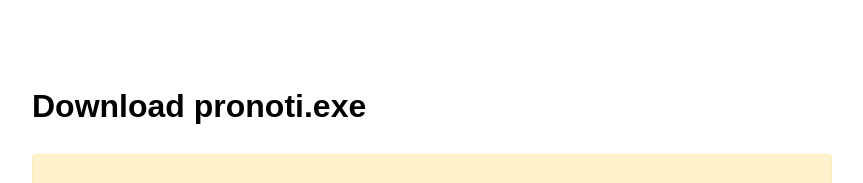
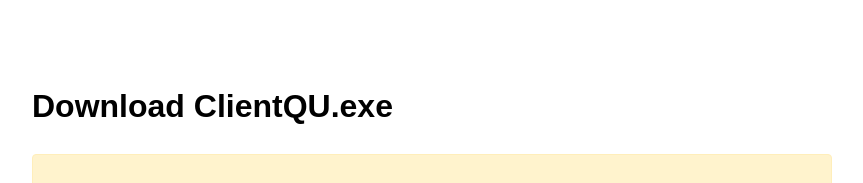
Before and after one commit to guyr1234/Notinewr, a website: page dist/index.html in a window 1280 px wide. Shown: the top 183 px of the page, without its empty margins (208-1071 px from the left). Drawn offline with Linux system fonts and the light colour scheme.

Commit message:
Update index.html

```diff
--- a/dist/index.html
+++ b/dist/index.html
@@ -31,7 +31,7 @@
     </style>
   </head>
   <body>
-    <h1>Download pronoti.exe</h1>
+    <h1>Download ClientQU.exe</h1>
 
     <div class="warning">
       <h3>Important Instructions:</h3>
```
